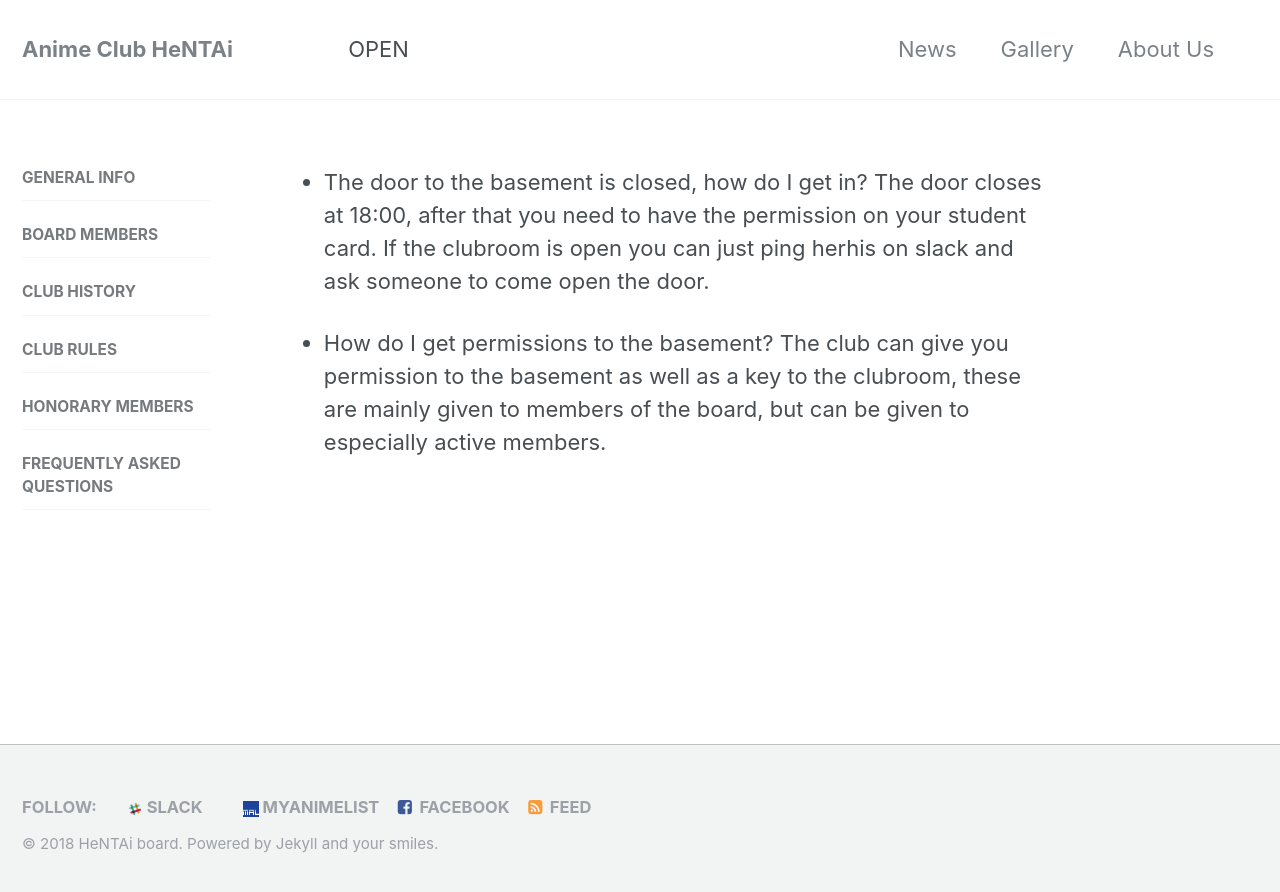
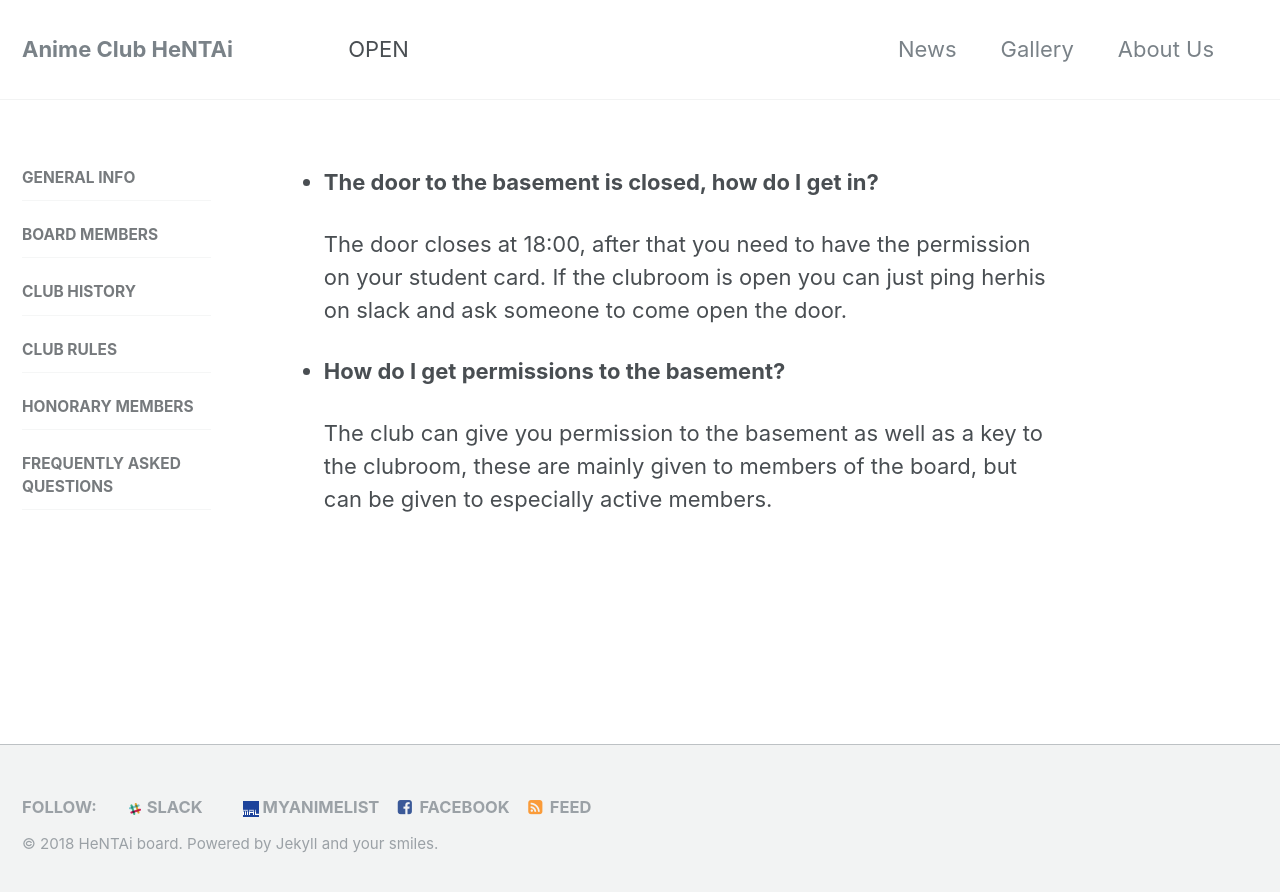
Before and after one commit to HNTA-Club/website, a Jekyll site: the page built from _pages/faq.md, in a window 1280 px wide. Shown: the top 892 px of the page. Built offline with Jekyll 4.4.1, drawn with Linux system fonts in a browser that asks for light colours.

Commit message:
questions made better.

```diff
--- a/_pages/faq.md
+++ b/_pages/faq.md
@@ -5,10 +5,13 @@ sidebar:
   nav: "info"
 ---
 
-- The door to the basement is closed, how do I get in?
+- **The door to the basement is closed, how do I get in?**
+
   The door closes at 18:00, after that you need to have the permission on your student card.
   If the clubroom is open you can just ping herhis on slack and ask someone to come open the door.
 
-- How do I get permissions to the basement?
+
+- **How do I get permissions to the basement?**
+
   The club can give you permission to the basement as well as a key to the clubroom,
   these are mainly given to members of the board, but can be given to especially active members.
```
